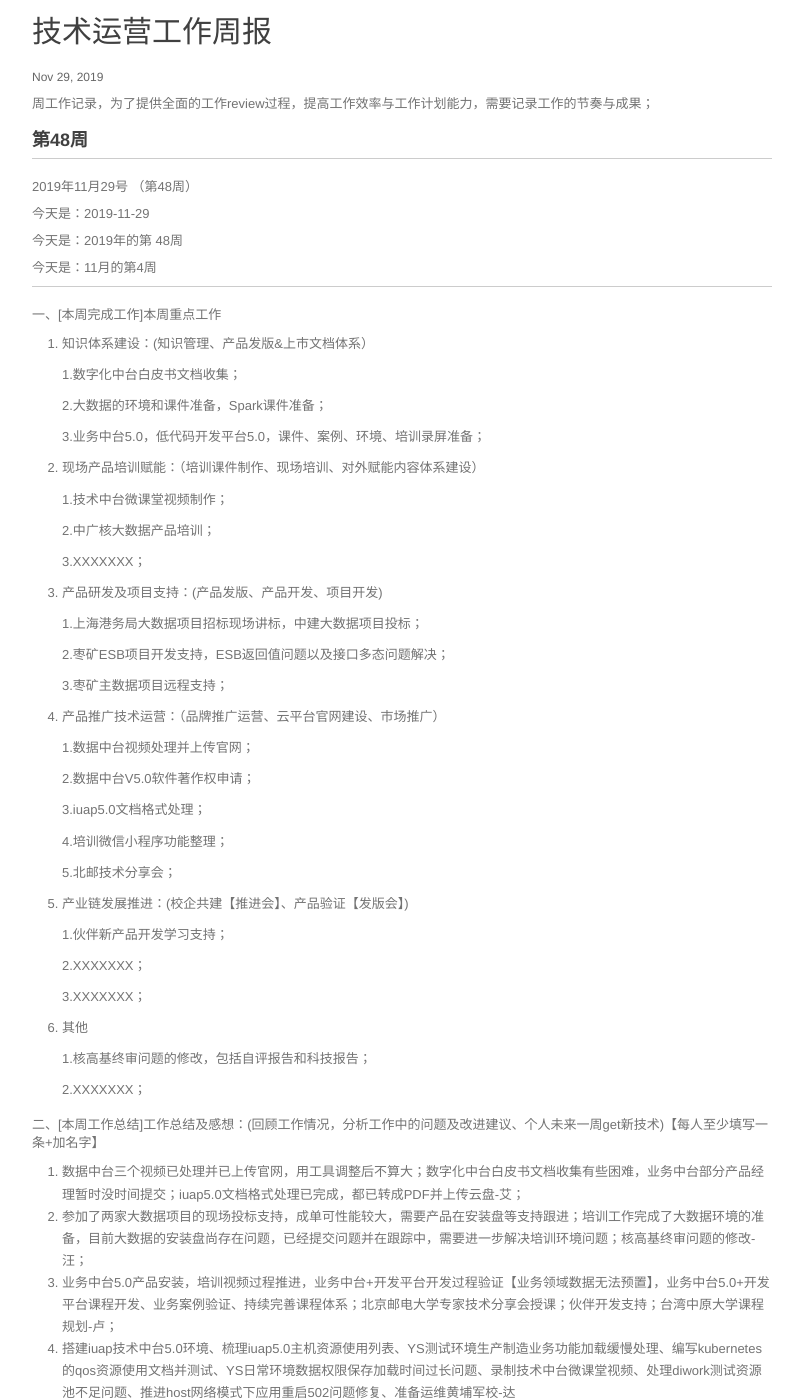
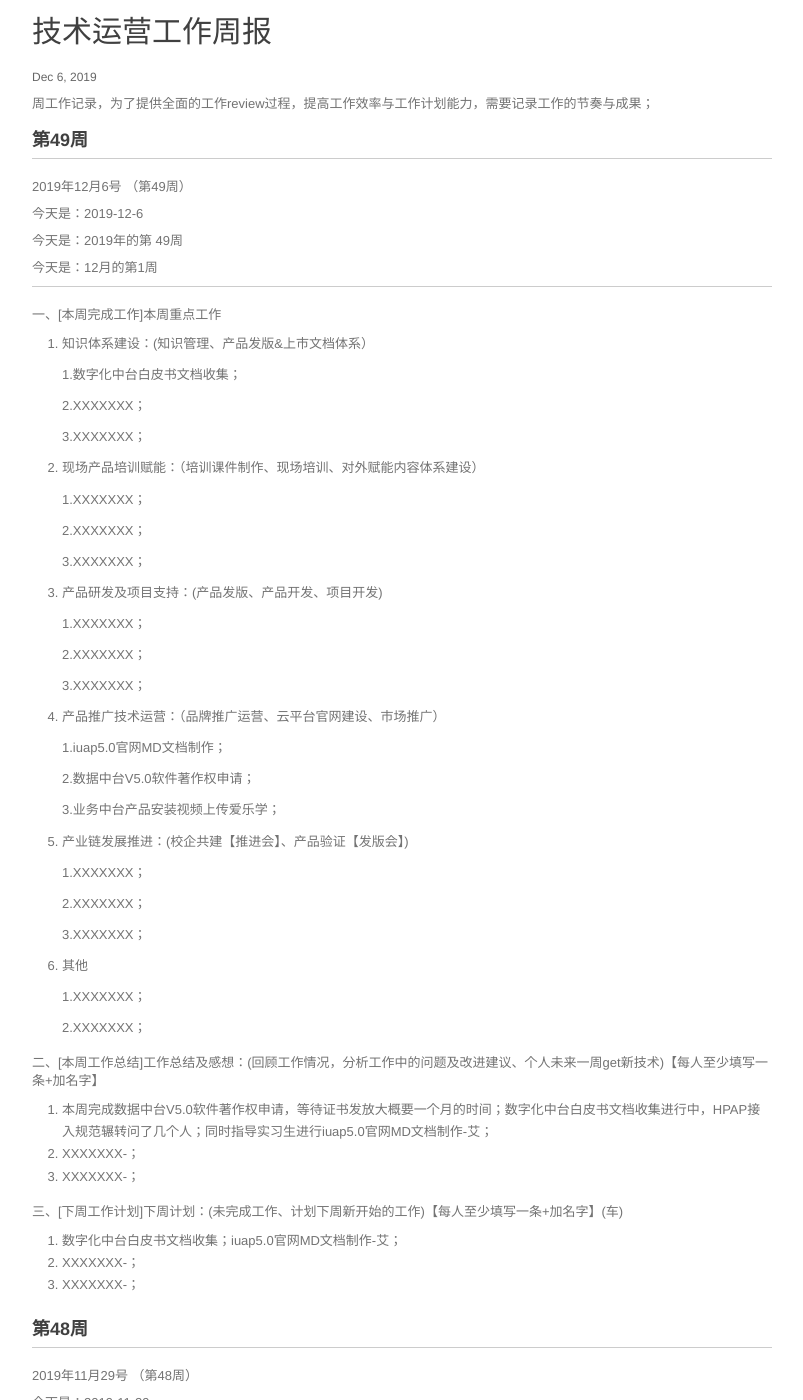
Before and after one commit to walllFlower/blog, a Jekyll site: the page built from _posts/2018-07-17-day_report_cxz.md, in a window 1280 px wide and 1400 px high, scrolled down 203 px. Shown: the whole window, without its empty margins (238-1041 px from the left). Built offline with Jekyll 4.4.1, drawn with Linux system fonts in a browser that asks for light colours; comment, search, counter and statistics services are not loaded.

Commit message:
Update 2018-07-17-day_report_cxz.md

```diff
--- a/_posts/2018-07-17-day_report_cxz.md
+++ b/_posts/2018-07-17-day_report_cxz.md
@@ -1,11 +1,90 @@
 ---
 layout: post
 title:  "技术运营工作周报"
-date:   2019-11-29 14:57:32
+date:   2019-12-6 14:57:32
 categories: 技术运营工作周报
 ---
 
 周工作记录，为了提供全面的工作review过程，提高工作效率与工作计划能力，需要记录工作的节奏与成果；
+
+###  第49周
+
+***
+
+2019年12月6号 （第49周）
+
+今天是：2019-12-6
+
+今天是：2019年的第 49周
+
+今天是：12月的第1周
+
+***
+
+
+一、[本周完成工作]本周重点工作
+
+1. 知识体系建设：(知识管理、产品发版&上市文档体系）
+
+    1.数字化中台白皮书文档收集；
+
+    2.XXXXXXX；
+
+    3.XXXXXXX；
+
+2. 现场产品培训赋能：（培训课件制作、现场培训、对外赋能内容体系建设）
+
+    1.XXXXXXX；
+
+    2.XXXXXXX；
+
+    3.XXXXXXX；
+
+3. 产品研发及项目支持：(产品发版、产品开发、项目开发)
+
+    1.XXXXXXX；
+
+    2.XXXXXXX；
+
+    3.XXXXXXX；
+
+4. 产品推广技术运营：（品牌推广运营、云平台官网建设、市场推广）
+
+    1.iuap5.0官网MD文档制作；
+
+    2.数据中台V5.0软件著作权申请；
+
+    3.业务中台产品安装视频上传爱乐学；
+
+
+5. 产业链发展推进：(校企共建【推进会】、产品验证【发版会】)
+
+    1.XXXXXXX；
+
+    2.XXXXXXX；
+
+    3.XXXXXXX；
+
+6. 其他
+
+    1.XXXXXXX；
+
+    2.XXXXXXX；
+
+二、[本周工作总结]工作总结及感想：(回顾工作情况，分析工作中的问题及改进建议、个人未来一周get新技术)【每人至少填写一条+加名字】
+
+1. 本周完成数据中台V5.0软件著作权申请，等待证书发放大概要一个月的时间；数字化中台白皮书文档收集进行中，HPAP接入规范辗转问了几个人；同时指导实习生进行iuap5.0官网MD文档制作-艾；
+2. XXXXXXX-；
+3. XXXXXXX-；
+
+三、[下周工作计划]下周计划：(未完成工作、计划下周新开始的工作)【每人至少填写一条+加名字】(车)
+
+1. 数字化中台白皮书文档收集；iuap5.0官网MD文档制作-艾；
+2. XXXXXXX-；
+3. XXXXXXX-；
+
+
+
 
 ###  第48周
 
```
